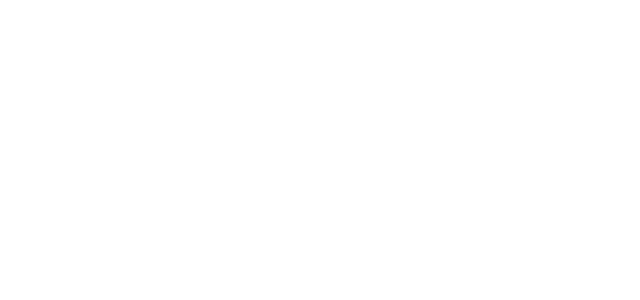
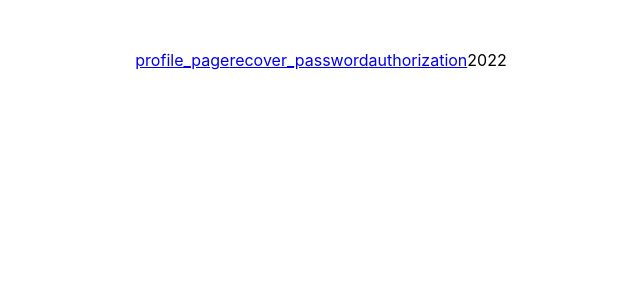
Before and after one commit to Slameich-web/ru_linked_in, a React (Vite) app in the folder client/: page / in a window 1280 px wide. Before the commit this address had no page. Shown: the top 300 px of the page, without its empty margins (319-959 px from the left). Built offline with nearby package versions, Linux system fonts and the light colour scheme.

Commit message:
Layout test

```diff
--- a/client/src/App.tsx
+++ b/client/src/App.tsx
@@ -1,5 +1,6 @@
 import React from 'react';
-import { Navigate, Route, Routes } from 'react-router-dom';
+import { Route, Routes } from 'react-router-dom';
+import { Layout } from './components/Layout';
 import { Authorization } from './pages/Authorization';
 import { ProfilePage } from './pages/ProfilePage';
 import { RecoverPassword } from './pages/RecoverPassword';
@@ -12,7 +13,10 @@
         <Route path='/registration' element={<Registration />} />
         <Route path='/authorization' element={<Authorization />} />
         <Route path='/recover_password' element={<RecoverPassword />} />
-        <Route path='/profile_page' element={<ProfilePage />} />
+        <Route path='/' element={<Layout />}>
+          <Route path='/profile_page' element={<ProfilePage />} />
+          <Route path='*' element={<ProfilePage />} />
+        </Route>
       </Routes>
     </div>
   );
--- /dev/null
+++ b/client/src/components/Layout.scss
@@ -0,0 +1,3 @@
+.active {
+  color: red;
+}
--- /dev/null
+++ b/client/src/components/Layout.tsx
@@ -0,0 +1,16 @@
+import React from 'react';
+import { NavLink, Outlet } from 'react-router-dom';
+import './Layout.scss';
+export const Layout = () => {
+  return (
+    <>
+      <header>
+        <NavLink to={'/profile_page'}>profile_page</NavLink>
+        <NavLink to={'/recover_password'}>recover_password</NavLink>
+        <NavLink to={'/authorization'}>authorization</NavLink>
+      </header>
+      <Outlet />
+      <footer>2022</footer>
+    </>
+  );
+};
```
